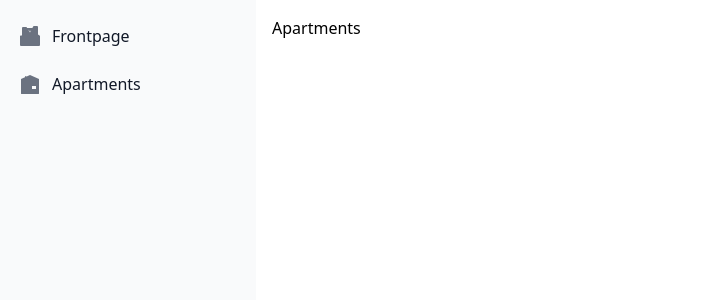
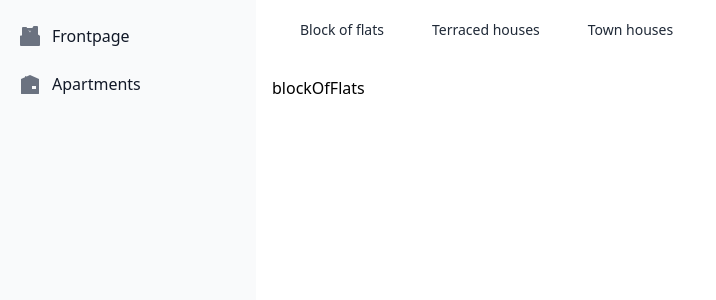
Before and after one commit to villeverkkonen/apartment-dealer, a Nuxt app: page /apartments in a window 1280 px wide. Shown: the top 300 px of the page, without its empty margins (0-716 px from the left). Built offline with nearby package versions, Linux system fonts and the light colour scheme.

Commit message:
Header to apartments page

```diff
--- a/components/SideNav.vue
+++ b/components/SideNav.vue
@@ -18,7 +18,7 @@
             <div class="h-full px-3 py-4 overflow-y-auto bg-gray-50 dark:bg-gray-800">
                 <ul class="space-y-2 font-medium">
                     <li>
-                        <a href="#"
+                        <a href="/"
                             class="flex items-center p-2 text-gray-900 rounded-lg dark:text-white hover:bg-gray-100 dark:hover:bg-gray-700 group">
                             <svg class="flex-shrink-0 w-5 h-5 text-gray-500 transition duration-75 dark:text-gray-400 group-hover:text-gray-900 dark:group-hover:text-white"
                                 aria-hidden="true" xmlns="http://www.w3.org/2000/svg" fill="currentColor"
--- a/pages/apartments/index.vue
+++ b/pages/apartments/index.vue
@@ -1,13 +1,60 @@
 <template>
-    <div class="p-4 sm:ml-64">
-        Apartments
+    <div class="sm:ml-64">
+        <header>
+            <nav class="bg-white border-gray-200 px-4 lg:px-6 py-2.5 dark:bg-gray-800">
+                <div class="flex flex-wrap justify-between items-center mx-auto max-w-screen-xl">
+                    <div class="flex items-center lg:order-2">
+                        <button @click="store.setSelectedHouse(HouseOptions.BLOCK_OF_FLATS)"
+                            class="text-gray-800 dark:text-white hover:bg-gray-50 focus:ring-4 focus:ring-gray-300 font-medium rounded-lg text-sm px-4 lg:px-5 py-2 lg:py-2.5 mr-2 dark:hover:bg-gray-700 focus:outline-none dark:focus:ring-gray-800">Block
+                            of flats</button>
+                        <button @click="store.setSelectedHouse(HouseOptions.TERRACED_HOUSES)"
+                            class="text-gray-800 dark:text-white hover:bg-gray-50 focus:ring-4 focus:ring-gray-300 font-medium rounded-lg text-sm px-4 lg:px-5 py-2 lg:py-2.5 mr-2 dark:hover:bg-gray-700 focus:outline-none dark:focus:ring-gray-800">Terraced
+                            houses</button>
+                        <button @click="store.setSelectedHouse(HouseOptions.TOWN_HOUSES)"
+                            class="text-gray-800 dark:text-white hover:bg-gray-50 focus:ring-4 focus:ring-gray-300 font-medium rounded-lg text-sm px-4 lg:px-5 py-2 lg:py-2.5 mr-2 dark:hover:bg-gray-700 focus:outline-none dark:focus:ring-gray-800">Town
+                            houses</button>
+                    </div>
+                </div>
+            </nav>
+        </header>
+        <div class="p-4">
+            {{ store.selectedHouse }}
+        </div>
     </div>
 </template>
 
 <script lang="ts">
-import Vue from 'vue'
+import Vue, { reactive } from 'vue'
+
+export enum HouseOptions {
+    BLOCK_OF_FLATS = 'blockOfFlats',
+    TERRACED_HOUSES = 'terracedHouses',
+    TOWN_HOUSES = 'townHouses',
+}
+
+const store = reactive({
+    selectedHouse: HouseOptions.BLOCK_OF_FLATS,
+    setSelectedHouse(value: HouseOptions) {
+        this.selectedHouse = value
+    }
+})
+
+export const storeSymbol = Symbol('store')
 
 export default Vue.extend({
-    name: "ApartmentsPage"
+    name: "ApartmentsPage",
+    setup() {
+        const store = reactive({
+            selectedHouse: HouseOptions.BLOCK_OF_FLATS,
+            setSelectedHouse(value: HouseOptions) {
+                store.selectedHouse = value
+            },
+        })
+
+        return {
+            store,
+            HouseOptions,
+        }
+    },
 })
 </script>
```
